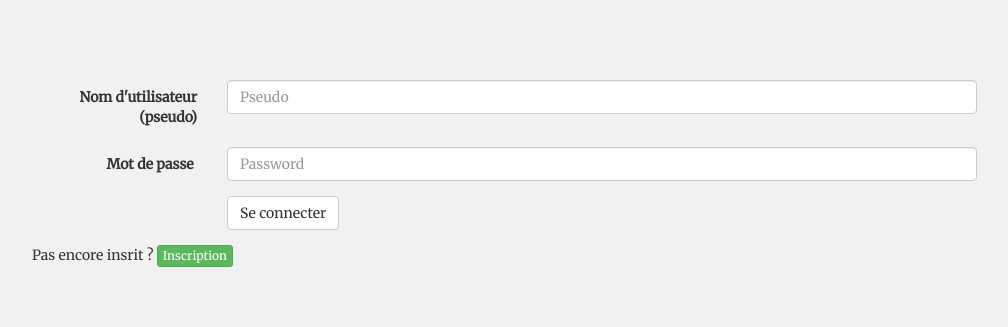
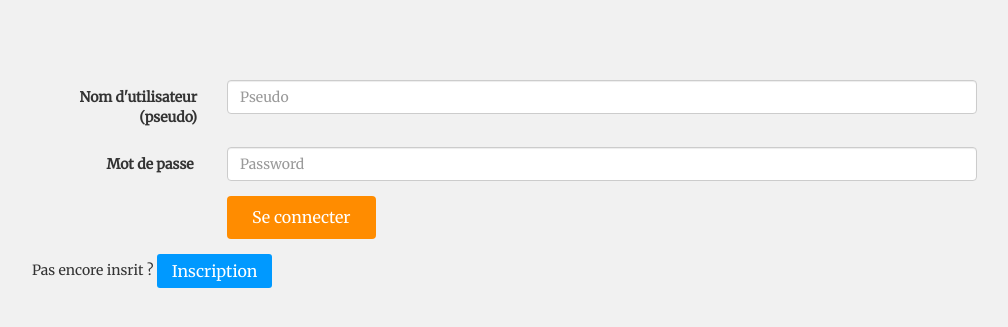
Before and after one commit to Nydareld/IaGameServer, a Flask app: page /login/ in a window 1280 px wide. Shown: the part 76-403 px from the top of the page, without its empty margins (38-1046 px from the left). Run offline with Flask 2, Linux system fonts and the light colour scheme; some libraries are stand-ins or nearby versions.

Commit message:
modif du style de la page connexion

```diff
--- a/CodIa/tuto/static/home.css
+++ b/CodIa/tuto/static/home.css
@@ -16,8 +16,29 @@ html, body {
   font-family: 'Merriweather', sans-serif;
   padding: 1em;
 }
+.btn-success{
+  background-color: #0099ff;
+  border: none;
+  color: white;
+  padding: 5px 15px;
+  text-decoration: none;
+  display: inline-block;
+  font-size: 16px;
+}
 
-
+.btn-primary {
+    background-color: #FF8C00;
+    border: none;
+    color: white;
+    padding: 10px 25px;
+    text-decoration: none;
+    display: inline-block;
+    font-size: 16px;
+}
+.btn-primary:hover{
+  background-color: #ff8000;
+  box-shadow:2px 2px 1px #888888;
+}
 div.sample{
 
 	text-align: : center;
--- a/CodIa/tuto/templates/ajout-client.html
+++ b/CodIa/tuto/templates/ajout-client.html
@@ -18,6 +18,7 @@
 			{{ form.mail.label }} {{ form.mail(size=50, class_="form-control") }}
 			{{ form.mdp.label }} {{ form.mdp(size=50, class_="form-control") }}
 		</div>
+
 		<input class="btn btn-lg btn-primary" type="submit" value="M'inscrire">
 	</form>
 </div>
--- a/CodIa/tuto/templates/login.html
+++ b/CodIa/tuto/templates/login.html
@@ -23,7 +23,7 @@
 
 		<div class="form-group">
 			<div class="col-sm-offset-2 col-sm-8">
-				<button type="submit" class="btn btn-default"> Se connecter </button>
+				<button type="submit" class="btn btn-default btn-primary"> Se connecter </button>
 			</div>
 		</div>
 	</form>
```
